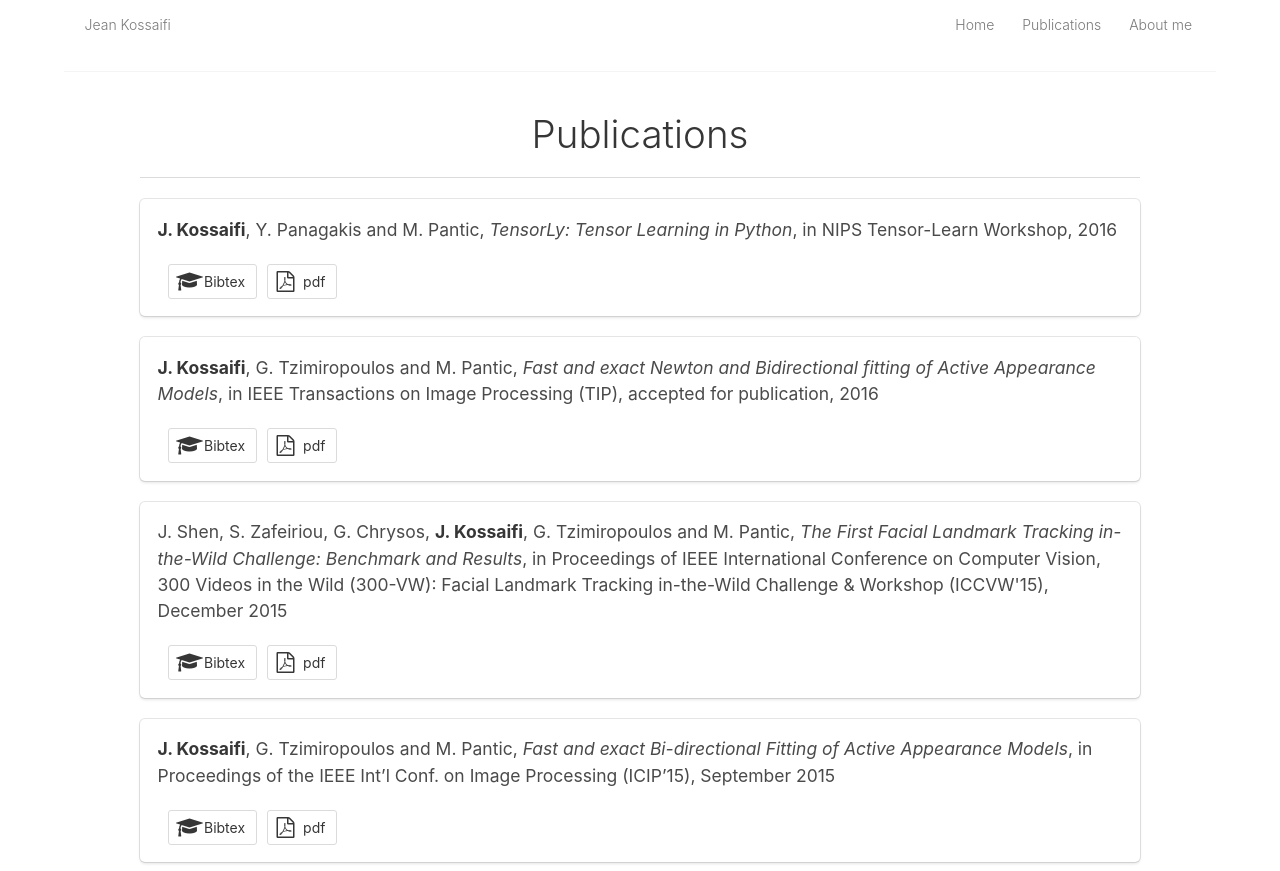
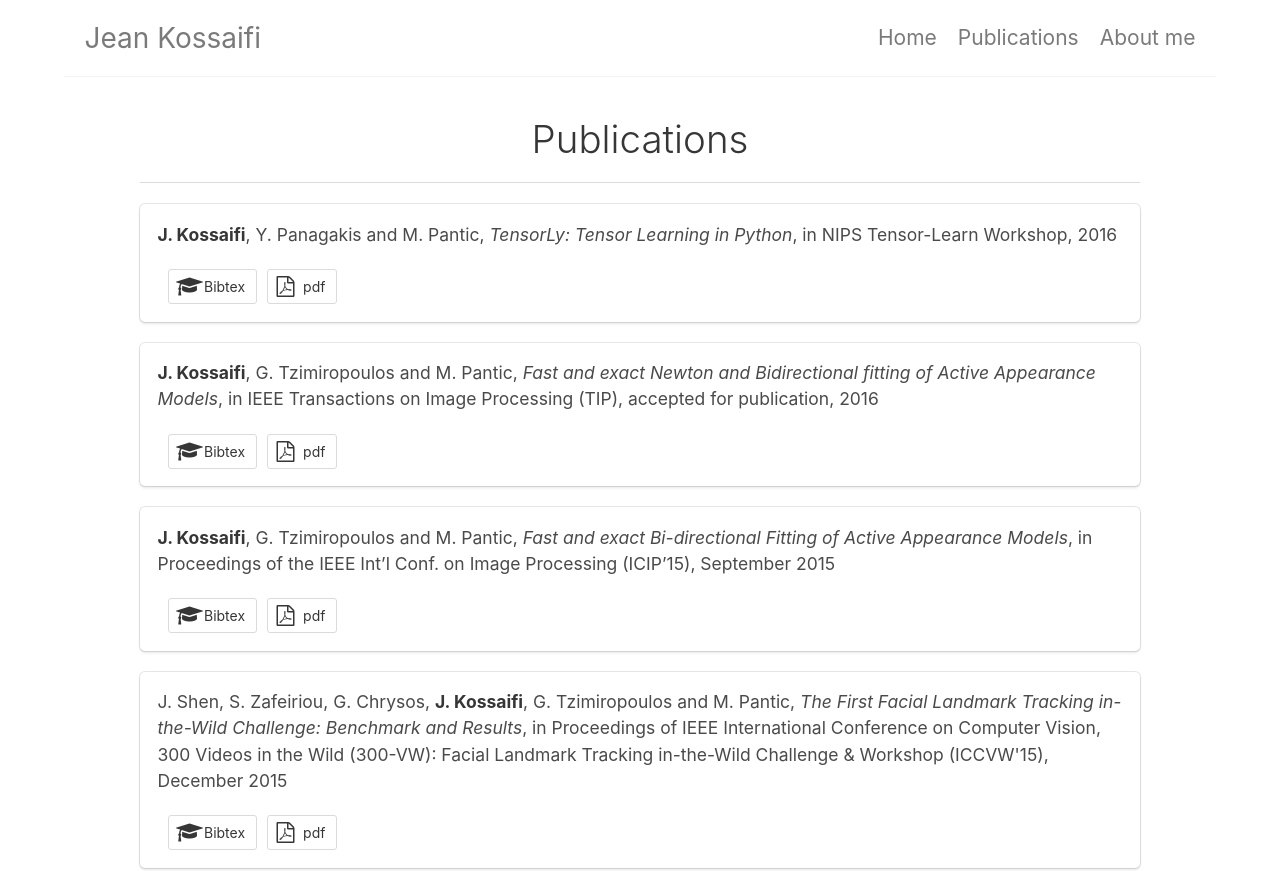
Before and after one commit to JeanKossaifi/jeankossaifi.github.io, a plain HTML site: page publications.html in a window 1280 px wide. Shown: the top 871 px of the page. Drawn offline with Linux system fonts and the light colour scheme.

Commit message:
Fixed footer.

```diff
--- a/publications.html
+++ b/publications.html
@@ -26,11 +26,9 @@
 				<div class="container">
 
 					<div class="nav-left">
-						<h3 class="title is-3">
-						<a class="nav-item" href="https://jeankossaifi.github.io">
-							Jean Kossaifi
+						<a class="nav-item nav-title" href="https://jeankossaifi.github.io">
+						Jean Kossaifi
 						</a>
-						</h3>
 					</div>
 
 
@@ -42,23 +40,17 @@
 					</span>
 
 					<div class="nav-right nav-menu">
-						<h4 class="title is-4">
-						<a class="nav-item is-tab" href="https://jeankossaifi.github.io">
+						<a class="nav-item nav-tab" href="https://jeankossaifi.github.io">
 							Home
 						</a>
-						</h4>
 
-						<h4 class="title is-4">
-						<a class="nav-item is-tab" href="https://jeankossaifi.github.io/publications.html">
+						<a class="nav-item nav-tab" href="https://jeankossaifi.github.io/publications.html">
 							Publications
 						</a>
-						</h4>
 
-						<h4 class="title is-4">
-						<a class="nav-item is-tab" href="https://jeankossaifi.github.io/about.html">
+						<a class="nav-item nav-tab" href="https://jeankossaifi.github.io/about.html">
 							About me
 						</a>
-						</h4>
 					</div>
 				</div>
 			</nav>
@@ -194,6 +186,44 @@ function toggle_modal(id){
 		<div class="box">
 
 			<div class="content is-medium">
+				<emph><strong>J. Kossaifi</strong></emph>, G. Tzimiropoulos and M. Pantic, <i>Fast and exact Bi-directional Fitting of Active Appearance Models</i>, in Proceedings of the IEEE Int’l Conf. on Image Processing (ICIP’15), September 2015
+			</div>
+
+			<nav class="level is-mobile">
+
+				<div class="level-left is-mobile">
+					<p class="level-item">
+
+					<div class="modal" id="kossaifi_bidirectional_aam">
+						<div class="modal-background" onclick="javascrip:toggle_modal('kossaifi_bidirectional_aam');"></div>
+						<div class="modal-content">
+							<div class="box">
+								@inproceedings{kossaifi_bidirectional_aam,<br/> address = {Quebec City, QC, Canada},<br/> author = {J. Kossaifi and G. Tzimiropoulos and M. Pantic},<br/> booktitle = {Proceedings of the IEEE Int’l Conf. on Image Processing (ICIP’15)},<br/> month = {September},<br/> pages = {1135--1139},<br/> title = {Fast and exact Bi-directional Fitting of Active Appearance Models},<br/> year = {2015}<br/>}<br/>
+
+							</div>
+						</div>
+						<button class="modal-close" onclick="javascrip:toggle_modal('kossaifi_bidirectional_aam');"></button>
+					</div>
+
+					<p class="level-item">
+					<a class="button" onclick="javascrip:toggle_modal('kossaifi_bidirectional_aam');">
+						<span class='icon'>
+							<i class='fa fa-graduation-cap' aria-hidden='true'></i>
+						</span>
+						<span> Bibtex </span>
+					</a>
+					</p>
+
+					<p class="level-item">
+					<a class='button' onclick="window.open('/pdfs/kossaifi_bidirectional_aam.pdf','_blank');" > <span class='icon'> <i class='fa fa-file-pdf-o' aria-hidden='true'></i> </span> <span> pdf </span> </a> &nbsp; &nbsp;
+					</p>
+				</div>
+			</nav>
+
+		</div>
+		<div class="box">
+
+			<div class="content is-medium">
 				J. Shen, S. Zafeiriou, G. Chrysos, <emph><strong>J. Kossaifi</strong></emph>, G. Tzimiropoulos and M. Pantic, <i>The First Facial Landmark Tracking in-the-Wild Challenge: Benchmark and Results</i>, in Proceedings of IEEE International Conference on Computer Vision, 300 Videos in the Wild (300-VW): Facial Landmark Tracking in-the-Wild Challenge &amp; Workshop (ICCVW&#x27;15), December 2015
 			</div>
 
@@ -224,44 +254,6 @@ function toggle_modal(id){
 
 					<p class="level-item">
 					<a class='button' onclick="window.open('/pdfs/300VW.pdf','_blank');" > <span class='icon'> <i class='fa fa-file-pdf-o' aria-hidden='true'></i> </span> <span> pdf </span> </a> &nbsp; &nbsp;
-					</p>
-				</div>
-			</nav>
-
-		</div>
-		<div class="box">
-
-			<div class="content is-medium">
-				<emph><strong>J. Kossaifi</strong></emph>, G. Tzimiropoulos and M. Pantic, <i>Fast and exact Bi-directional Fitting of Active Appearance Models</i>, in Proceedings of the IEEE Int’l Conf. on Image Processing (ICIP’15), September 2015
-			</div>
-
-			<nav class="level is-mobile">
-
-				<div class="level-left is-mobile">
-					<p class="level-item">
-
-					<div class="modal" id="kossaifi_bidirectional_aam">
-						<div class="modal-background" onclick="javascrip:toggle_modal('kossaifi_bidirectional_aam');"></div>
-						<div class="modal-content">
-							<div class="box">
-								@inproceedings{kossaifi_bidirectional_aam,<br/> address = {Quebec City, QC, Canada},<br/> author = {J. Kossaifi and G. Tzimiropoulos and M. Pantic},<br/> booktitle = {Proceedings of the IEEE Int’l Conf. on Image Processing (ICIP’15)},<br/> month = {September},<br/> pages = {1135--1139},<br/> title = {Fast and exact Bi-directional Fitting of Active Appearance Models},<br/> year = {2015}<br/>}<br/>
-
-							</div>
-						</div>
-						<button class="modal-close" onclick="javascrip:toggle_modal('kossaifi_bidirectional_aam');"></button>
-					</div>
-
-					<p class="level-item">
-					<a class="button" onclick="javascrip:toggle_modal('kossaifi_bidirectional_aam');">
-						<span class='icon'>
-							<i class='fa fa-graduation-cap' aria-hidden='true'></i>
-						</span>
-						<span> Bibtex </span>
-					</a>
-					</p>
-
-					<p class="level-item">
-					<a class='button' onclick="window.open('/pdfs/kossaifi_bidirectional_aam.pdf','_blank');" > <span class='icon'> <i class='fa fa-file-pdf-o' aria-hidden='true'></i> </span> <span> pdf </span> </a> &nbsp; &nbsp;
 					</p>
 				</div>
 			</nav>
@@ -350,7 +342,8 @@ function toggle_modal(id){
 		</section>
 
 <footer class="footer">
-	<div class="container has-text-centered">
+	<div class="container">
+    <div class="content has-text-centered">
 		<p>
 		© Jean Kossaifi
 		</p>
@@ -373,6 +366,7 @@ function toggle_modal(id){
 			</a>
 		</p>
 	</div>
+	</div>
 </footer>
     <script>
       (function(i,s,o,g,r,a,m){i['GoogleAnalyticsObject']=r;i[r]=i[r]||function(){
--- a/theme/css/base.css
+++ b/theme/css/base.css
@@ -4,6 +4,7 @@ body {
 
 .main_content {
   position: relative;
+  min-height: 60vh;
 }
 
 @media screen and (min-width: 1000px) {
@@ -23,7 +24,13 @@ body {
   }
 }
 
+.nav-title {
+	font-size: 2em;
+}
 
+.nav-tab {
+	font-size: 1.5em;
+}
 
 /*
 .nav {
```
Also changed, not shown: about.html (+8 -14 lines), author/jean-kossaifi.html (+8 -14 lines), category/general.html (+8 -14 lines), general/new_year_new_post.html (+8 -14 lines), index.html (+8 -14 lines), tag/general.html (+8 -14 lines), tag/tech.html (+8 -14 lines).
